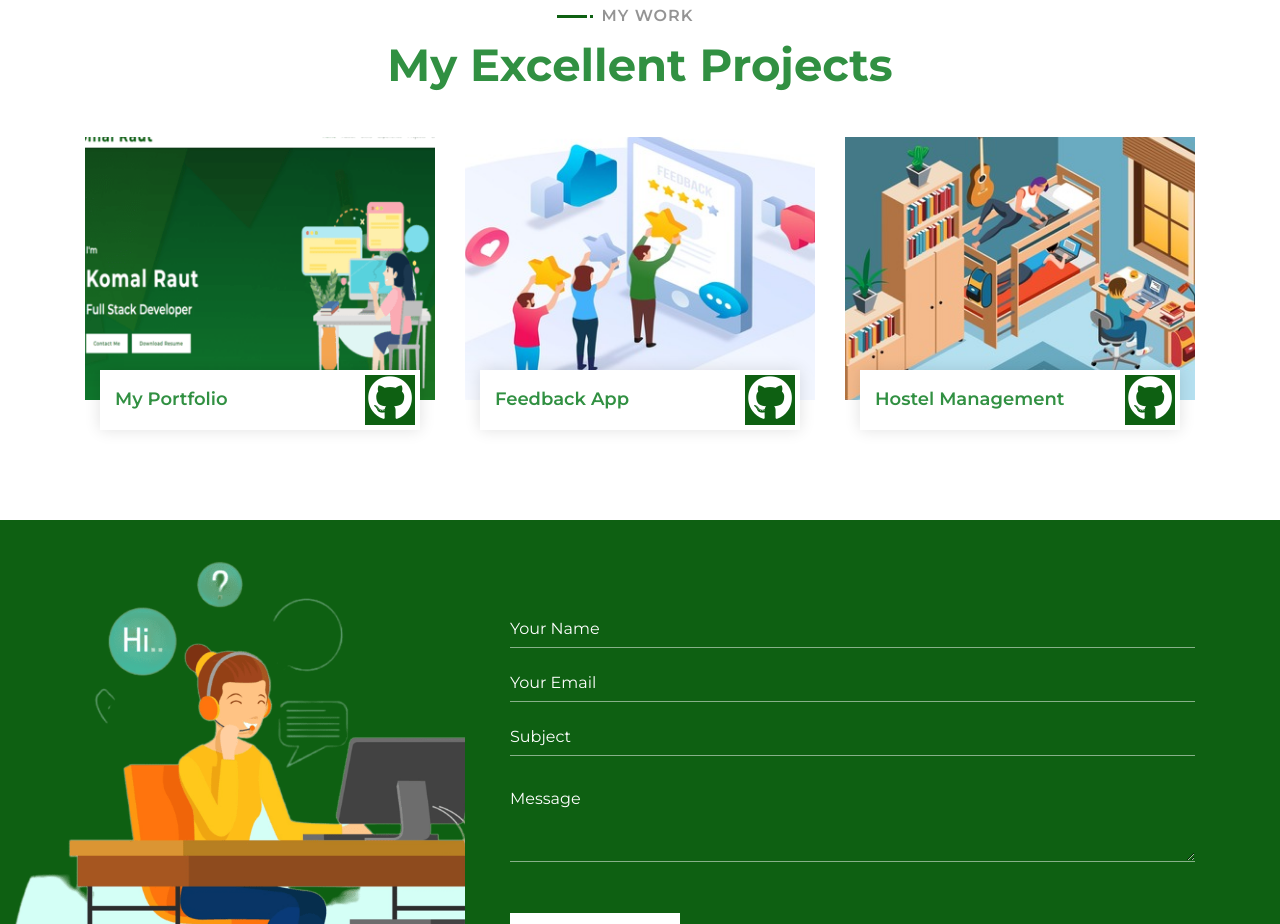
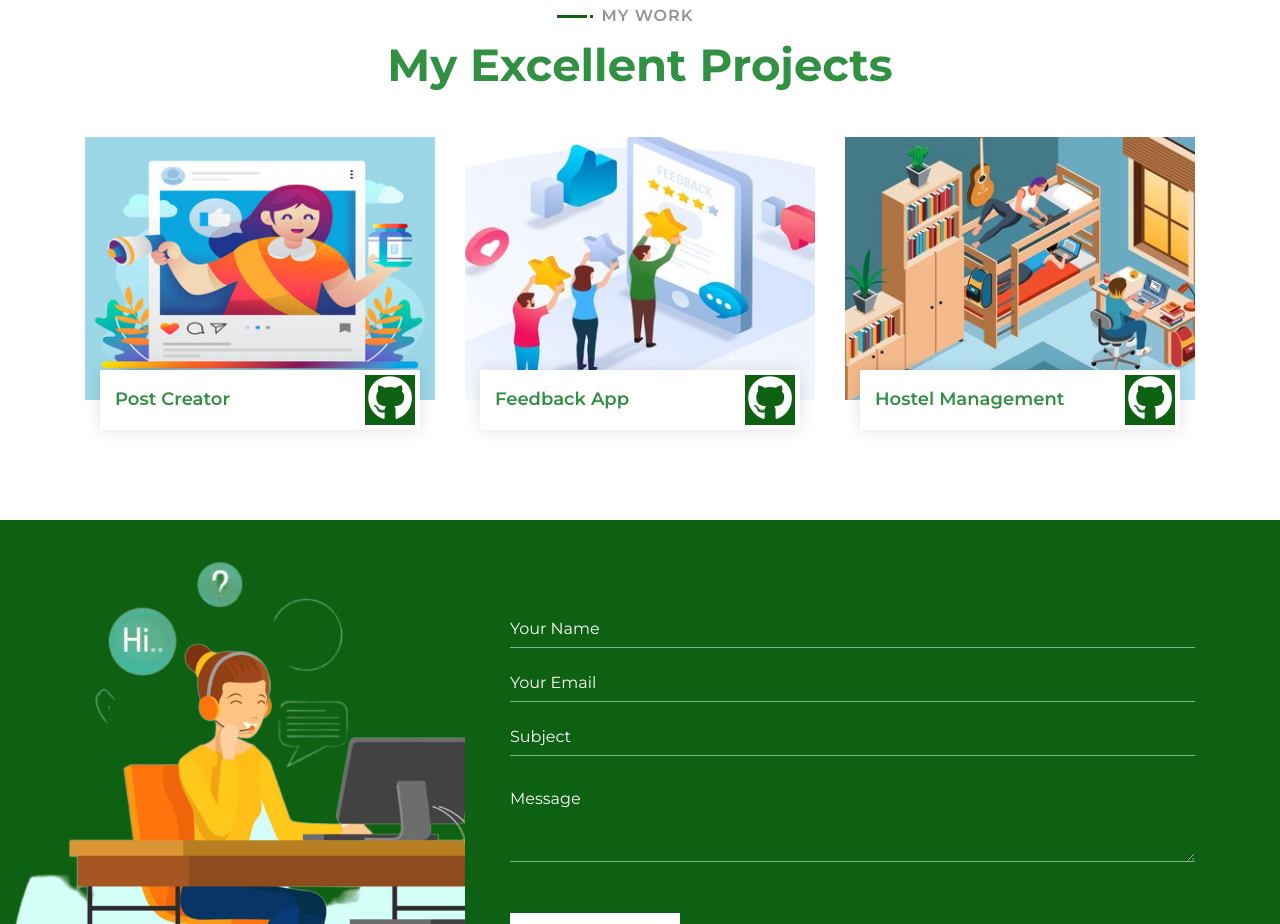
Before and after one commit to komal-m-raut/portfolio, a plain HTML site: page index.html in a window 1280 px wide. Shown: the part 3340-4264 px from the top of the page. Drawn offline with nearby package versions, Linux system fonts and the light colour scheme.

Commit message:
fix: update the projects

```diff
--- a/index.html
+++ b/index.html
@@ -371,13 +371,13 @@
           >
             <div class="portfolio-wrap">
               <div class="portfolio-img">
-                <img src="img/portfolio-1.png" alt="Image" />
+                <img src="img/portfolio.jpg" alt="Image" />
               </div>
               <div class="portfolio-text">
-                <h3>My Portfolio</h3>
+                <h3>Post Creator</h3>
                 <a
                   class="btn"
-                  href="https://github.com/komal-m-raut/portfolio"
+                  href="https://github.com/komal-m-raut/post-maker/"
                   target="_blank"
                 >
                   <i class="fab fa-github"></i>
```
Also changed, not shown: img/portfolio.jpg (added).
